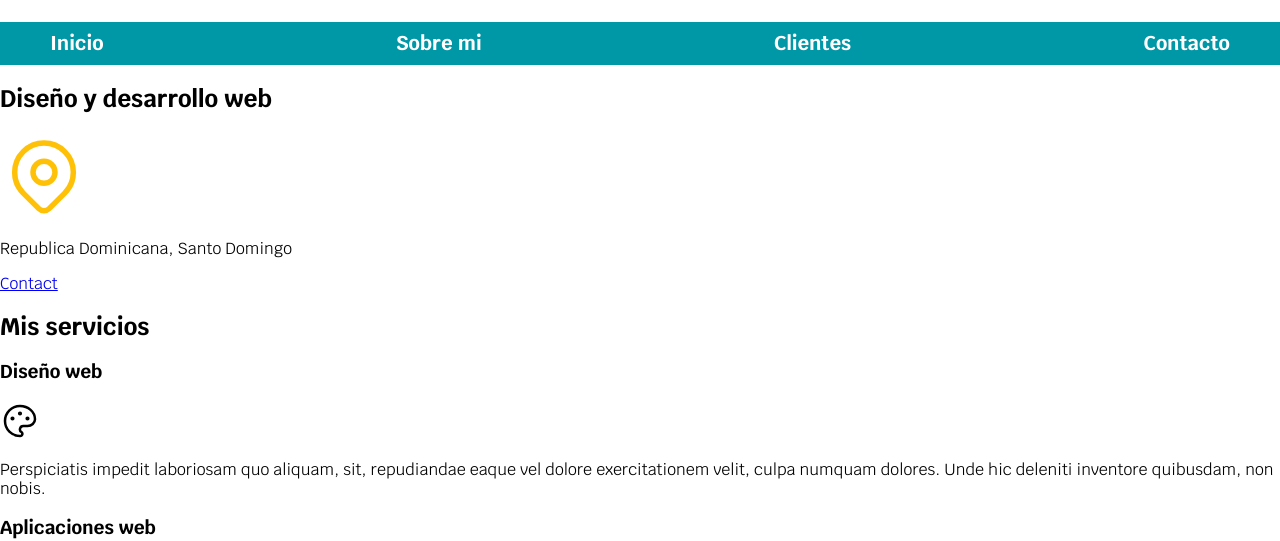
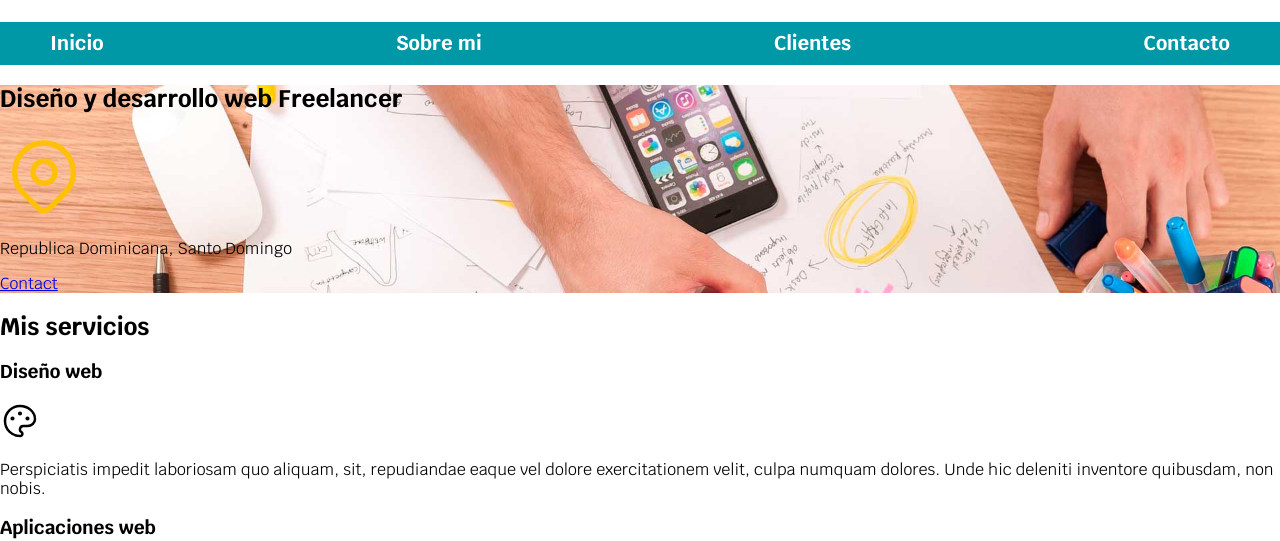
Before and after one commit to louysdev/freelancer-web, a plain HTML site: page index.html in a window 1280 px wide. Shown: the part 73-614 px from the top of the page. Drawn offline with Linux system fonts and the light colour scheme.

Commit message:
Imagenes con CSS

```diff
--- a/css/styles.css
+++ b/css/styles.css
@@ -50,3 +50,8 @@ body {
     background-color: var(--primario);
     color: var(--negro);
 }
+.hero {
+    background-image: url(../img/hero.jpg);
+    background-repeat: no-repeat;
+    background-size: cover;
+}
--- a/index.html
+++ b/index.html
@@ -31,9 +31,10 @@
     <!-- <img src="img/hero.jpg" alt=""> -->
 
     <!-- Seccion -->
-    <section>
+    <section class="hero">
+        <div class="contenido">
             <!-- Titulo -->
-        <h2>Diseño y desarrollo web</h2>
+            <h2>Diseño y desarrollo web <span>Freelancer</span></h2>
             <!-- Icono -->
             <svg xmlns="http://www.w3.org/2000/svg" class="icon icon-tabler icon-tabler-map-pin" width="88" height="88" viewBox="0 0 24 24" stroke-width="1.5" stroke="#FFC107" fill="none" stroke-linecap="round" stroke-linejoin="round">
                 <path stroke="none" d="M0 0h24v24H0z" fill="none"/>
@@ -43,6 +44,7 @@
             <!-- Contenido -->
             <p>Republica Dominicana, Santo Domingo</p>
             <a href="#">Contact</a>
+        </div>
     </section>
 
     <!-- Principal -->
```
Lines whose indentation alone changed are shown as unchanged.
